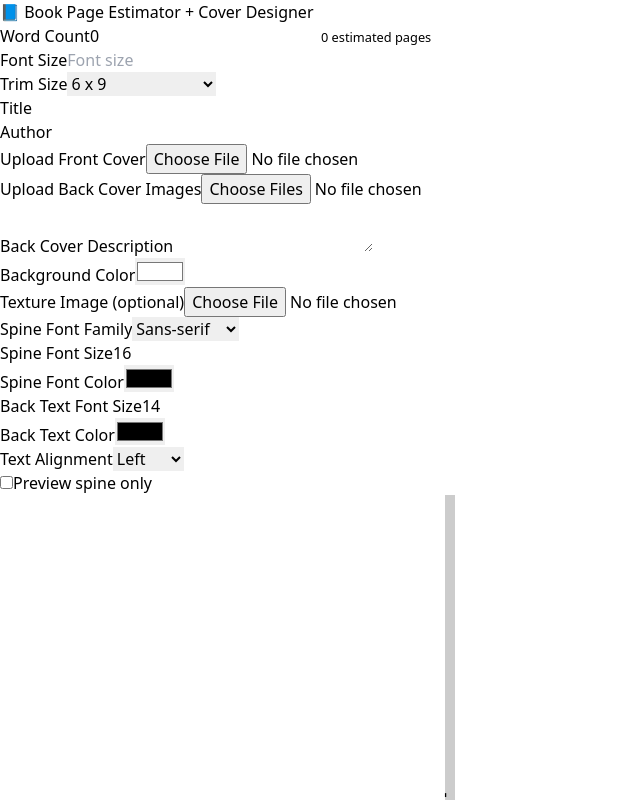
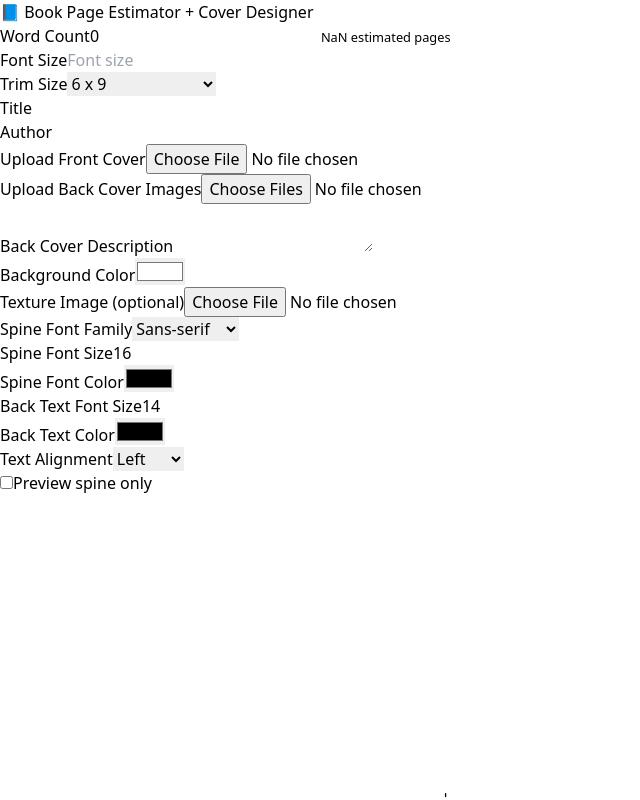
Before and after one commit to avfaulkner/book-page-estimator, a React (Vite) app: page / in a window 1280 px wide. Shown: the top 800 px of the page, without its empty margins (0-640 px from the left). Built offline with nearby package versions, Linux system fonts and the light colour scheme.

Commit message:
improve trim preview

```diff
--- a/src/App.tsx
+++ b/src/App.tsx
@@ -31,7 +31,21 @@ const App = () => {
 
   const [draggingId, setDraggingId] = useState<string | null>(null);
 
-  const pages = Math.ceil(wordCount / (trimSize === "8.5x11" ? 400 : 300));
+  // const pages = Math.ceil(wordCount / (trimSize === "8.5x11" ? 400 : 300));
+
+    const estimatePages = (words: number, trim: string, font: number): number => {
+    const baseWordsPerPage = {
+      "5x8": 250,
+      "6x9": 300,
+      "8.5x11": 400,
+      "8.5x8.5": 280
+    };
+    const wordsPerPage = baseWordsPerPage[trim] * (font / 12);
+    return Math.ceil(words / wordsPerPage);
+  };
+
+  const pages = estimatePages(wordCount, trimSize, fontSize);
+
 
   const drawCanvas = () => {
     const canvas = canvasRef.current;
```
